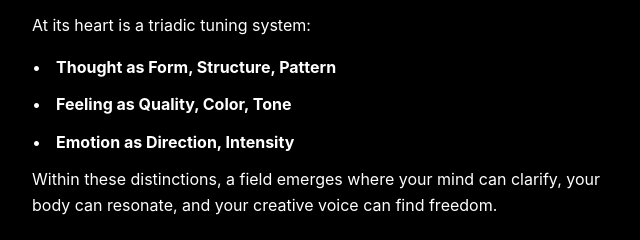
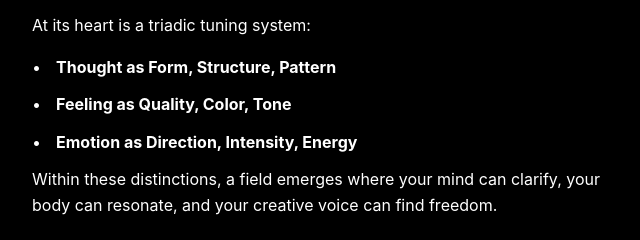
Before and after one commit to kapslap/smc, a plain HTML site: page index.html in a window 1280 px wide. Shown: the part 780-1020 px from the top of the page, 308-948 px from the left. Drawn offline with Linux system fonts and the light colour scheme.

Commit message:
Update index.html

```diff
--- a/index.html
+++ b/index.html
@@ -124,7 +124,7 @@
       <ul>
         <li><strong>Thought as Form, Structure, Pattern</strong></li>
         <li><strong>Feeling as Quality, Color, Tone</strong></li>
-        <li><strong>Emotion as Direction, Intensity</strong></li>
+        <li><strong>Emotion as Direction, Intensity, Energy</strong></li>
       </ul>
       <p>Within these distinctions, a field emerges where your mind can clarify, your body can resonate, and your creative voice can find freedom.</p>
     </section>
```
